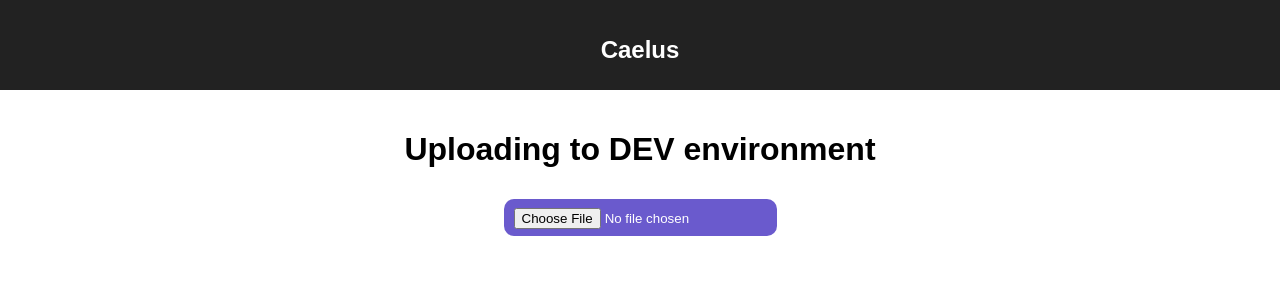
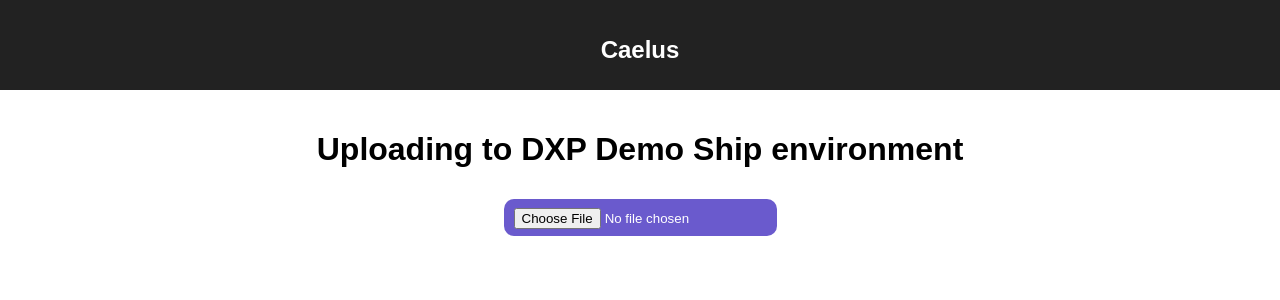
Before and after one commit to 92arpitgoyal/caelus, a React (Create React App) app: page / in a window 1280 px wide. Shown: the top 300 px of the page. Built offline with nearby package versions, Linux system fonts and the light colour scheme.

Commit message:
add DXP environments

```diff
--- a/src/App.js
+++ b/src/App.js
@@ -2,17 +2,12 @@
 import './App.css';
 import axios from 'axios';
 
-// Dev Ship
-const ENVIRONMENT = 'DEV';
-const PORT = '10.98.0.85:4984';
-const USERNAME = 'vvdev'
-const PASSWORD = 'yellow*99'
-
-// QC Ship
-// const ENVIRONMENT = 'QC'
-// const PORT = '10.99.0.189:4984';
-// const USERNAME = 'decurtis'
-// const PASSWORD = 'pass'
+import {
+  ENVIRONMENT,
+  PORT,
+  USERNAME,
+  PASSWORD
+} from './Environment'
 
 const PROTOCOL = 'http';
 const BUCKET_NAME = 'sailorframework'
--- /dev/null
+++ b/src/Environment.js
@@ -0,0 +1,25 @@
+/* Different URLs for different environments */
+
+/***** VV Dev Ship *****/
+// export const ENVIRONMENT = 'VV DEV Ship';
+// export const PORT = '10.98.0.85:4984';
+// export const USERNAME = 'vvdev'
+// export const PASSWORD = 'yellow*99'
+
+/***** VV QC Ship *****/
+// export const ENVIRONMENT = 'VV QC Ship'
+// export const PORT = '10.99.0.189:4984';
+// export const USERNAME = 'decurtis'
+// export const PASSWORD = 'pass'
+
+/***** DXP Demo Ship *****/
+export const ENVIRONMENT = 'DXP Demo Ship'
+export const PORT = '34.236.78.48:4984';
+export const USERNAME = 'decurtis'
+export const PASSWORD = 'pass'
+
+/***** DXP Demo Shore *****/
+// export const ENVIRONMENT = 'DXP Demo Shore'
+// export const PORT = '34.236.64.254:4984';
+// export const USERNAME = 'decurtis'
+// export const PASSWORD = 'pass'
```
